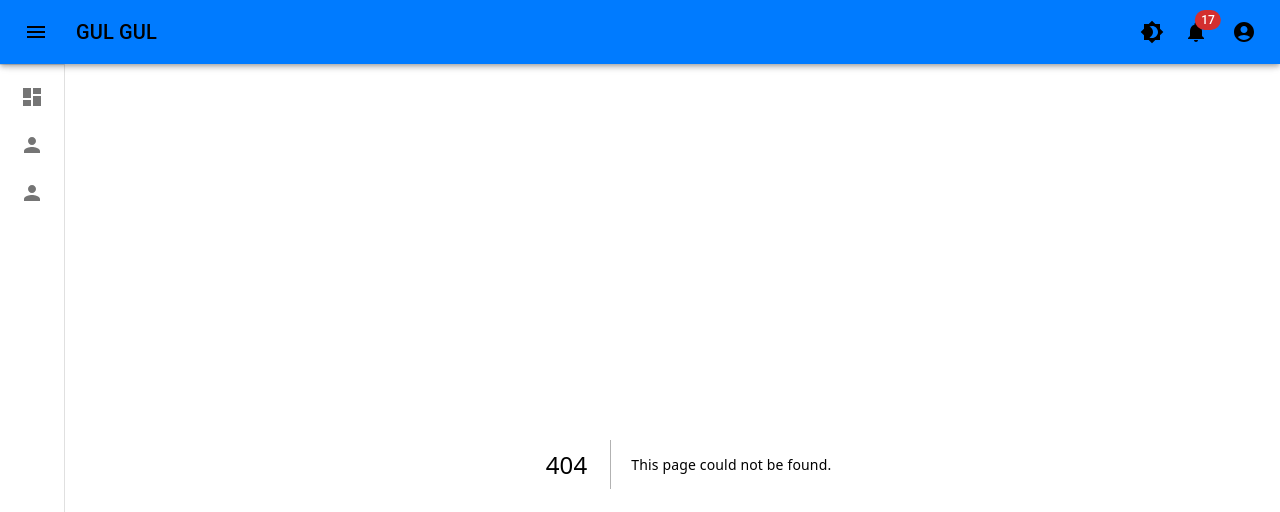
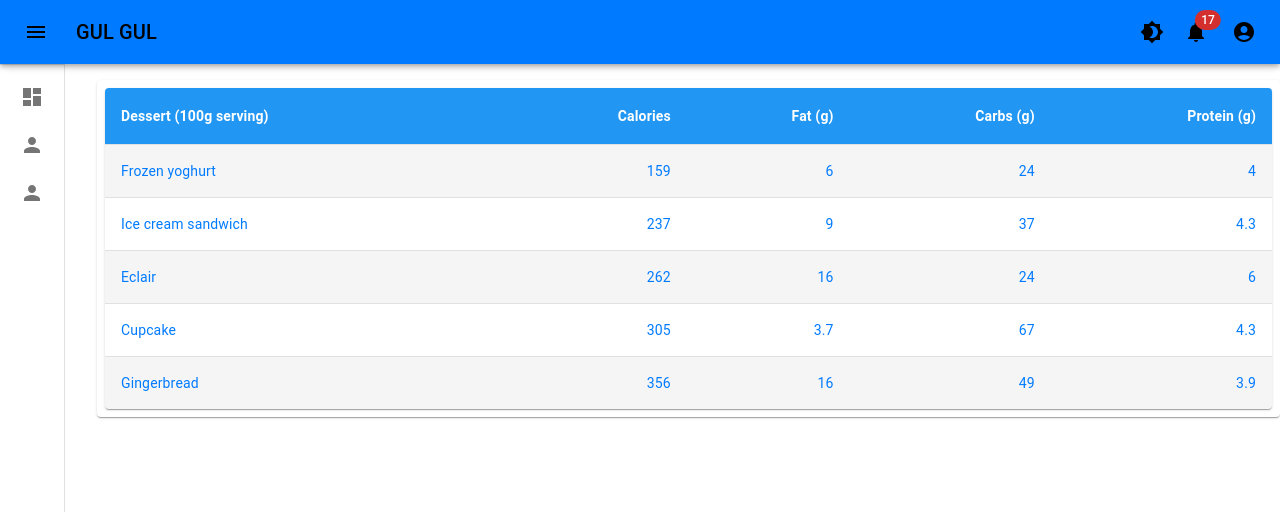
Before and after one commit to hamabarznji/gulan-client, a Next.js app: page /users in a window 1280 px wide. Before the commit this address had no page. Shown: the top 512 px of the page. Built offline with nearby package versions, Linux system fonts and the light colour scheme.

Commit message:
added user page/table

```diff
--- /dev/null
+++ b/pages/users.tsx
@@ -0,0 +1,11 @@
+import * as React from 'react';
+import UsersComponent from '../src/components/user/users'
+
+
+export default function Users() {
+
+
+  return (
+    <UsersComponent/>
+  );
+}
--- /dev/null
+++ b/src/components/item.tsx
@@ -0,0 +1,16 @@
+import * as React from 'react';
+import { styled } from '@mui/material/styles';
+import Box from '@mui/material/Box';
+import Paper from '@mui/material/Paper';
+import Grid from '@mui/material/Unstable_Grid2';
+import exp from 'constants';
+
+const Item = styled(Paper)(({ theme }) => ({
+  backgroundColor: theme.palette.mode === 'dark' ? '#1A2027' : '#fff',
+  ...theme.typography.body2,
+  padding: theme.spacing(1),
+  textAlign: 'center',
+  color: theme.palette.text.secondary,
+}));
+
+export default Item
--- /dev/null
+++ b/src/components/user/users.tsx
@@ -0,0 +1,19 @@
+import * as React from "react";
+import UsersTable from "./usersTable";
+import Grid from "@mui/material/Grid";
+import Item from "../item";
+import Box from "@mui/material/Box";
+
+export default function Users() {
+  return (
+    <Box marginTop={2}>
+      <Grid container spacing={3}>
+        <Grid item xs={12}>
+          <Item>
+            <UsersTable />
+          </Item>
+        </Grid>
+      </Grid>
+    </Box>
+  );
+}
--- /dev/null
+++ b/src/components/user/usersTable.tsx
@@ -0,0 +1,79 @@
+import * as React from 'react';
+import { styled } from '@mui/material/styles';
+import Table from '@mui/material/Table';
+import TableBody from '@mui/material/TableBody';
+import TableCell, { tableCellClasses } from '@mui/material/TableCell';
+import TableContainer from '@mui/material/TableContainer';
+import TableHead from '@mui/material/TableHead';
+import TableRow from '@mui/material/TableRow';
+import Paper from '@mui/material/Paper';
+import { blue } from '@mui/material/colors';
+
+const StyledTableCell = styled(TableCell)(({ theme }) => ({
+  [`&.${tableCellClasses.head}`]: {
+    backgroundColor: blue[500],
+    color: theme.palette.common.white,
+    fontWeight: 'bold',
+  },
+  [`&.${tableCellClasses.body}`]: {
+    fontSize: 14,
+  },
+}));
+
+const StyledTableRow = styled(TableRow)(({ theme }) => ({
+  '&:nth-of-type(odd)': {
+    backgroundColor: theme.palette.action.hover,
+  },
+  '&:last-child td, &:last-child th': {
+    border: 0,
+  },
+}));
+
+function createData(
+  name: string,
+  calories: number,
+  fat: number,
+  carbs: number,
+  protein: number,
+) {
+  return { name, calories, fat, carbs, protein };
+}
+
+const rows = [
+  createData('Frozen yoghurt', 159, 6.0, 24, 4.0),
+  createData('Ice cream sandwich', 237, 9.0, 37, 4.3),
+  createData('Eclair', 262, 16.0, 24, 6.0),
+  createData('Cupcake', 305, 3.7, 67, 4.3),
+  createData('Gingerbread', 356, 16.0, 49, 3.9),
+];
+
+export default function CustomizedTables() {
+  return (
+    <TableContainer component={Paper} sx={{ width: '100%' }}>
+      <Table sx={{ minWidth: 700 }} aria-label="customized table">
+        <TableHead>
+          <TableRow>
+            <StyledTableCell>Dessert (100g serving)</StyledTableCell>
+            <StyledTableCell align="right">Calories</StyledTableCell>
+            <StyledTableCell align="right">Fat&nbsp;(g)</StyledTableCell>
+            <StyledTableCell align="right">Carbs&nbsp;(g)</StyledTableCell>
+            <StyledTableCell align="right">Protein&nbsp;(g)</StyledTableCell>
+          </TableRow>
+        </TableHead>
+        <TableBody>
+          {rows.map((row) => (
+            <StyledTableRow key={row.name}>
+              <StyledTableCell component="th" scope="row">
+                {row.name}
+              </StyledTableCell>
+              <StyledTableCell align="right">{row.calories}</StyledTableCell>
+              <StyledTableCell align="right">{row.fat}</StyledTableCell>
+              <StyledTableCell align="right">{row.carbs}</StyledTableCell>
+              <StyledTableCell align="right">{row.protein}</StyledTableCell>
+            </StyledTableRow>
+          ))}
+        </TableBody>
+      </Table>
+    </TableContainer>
+  );
+}
```
Also changed, not shown: src/components/user/userForm.tsx (added).
